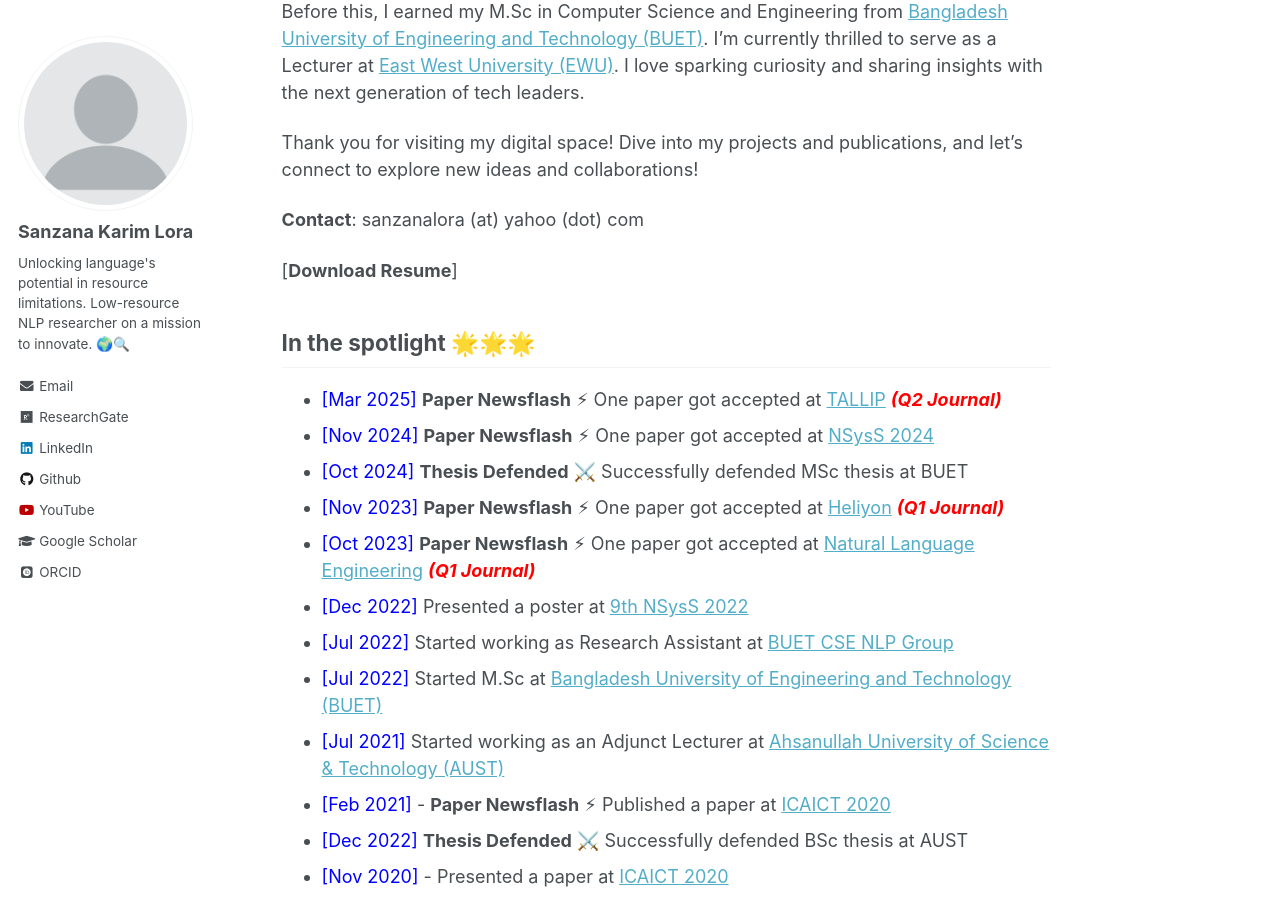
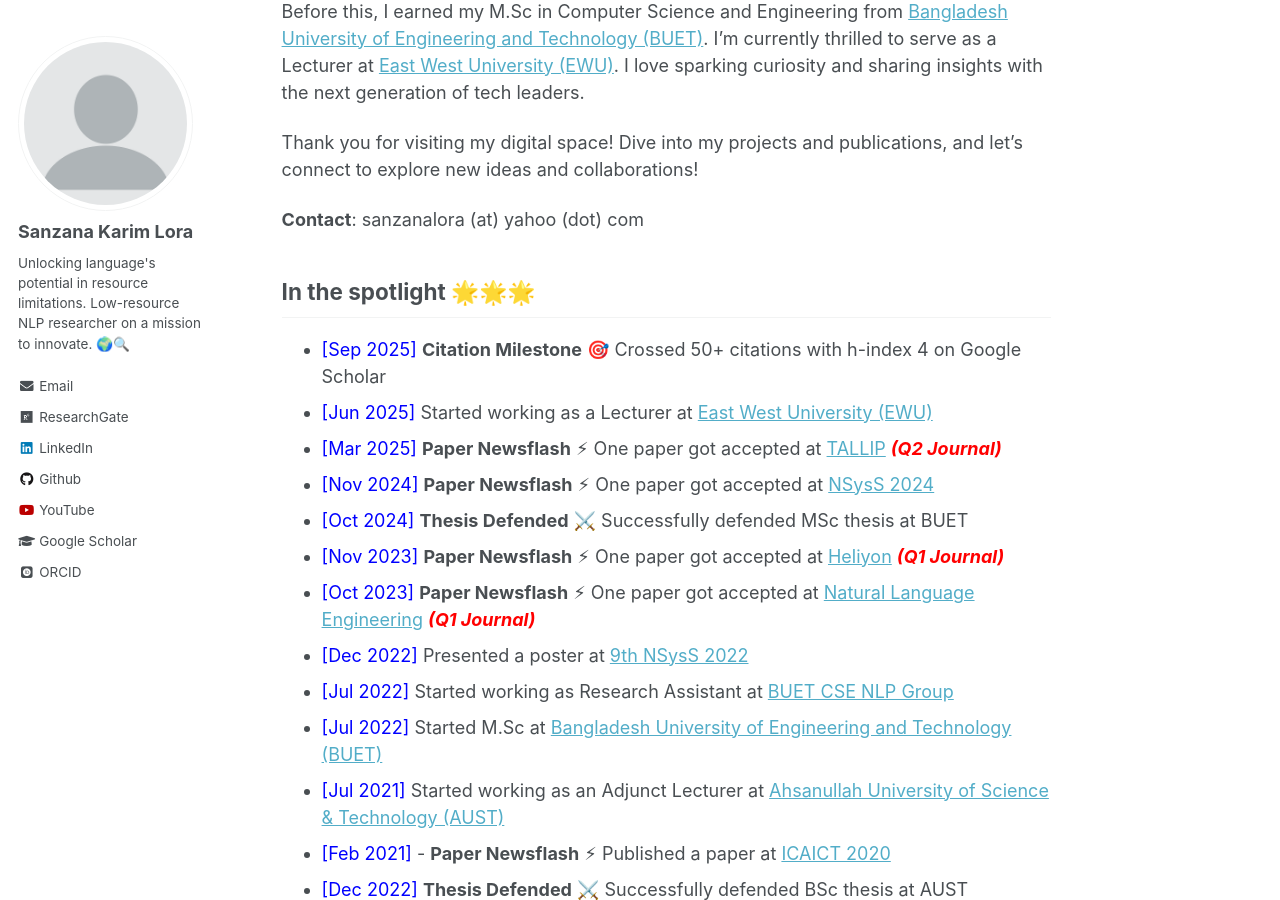
Before and after one commit to sanzanalora/sanzanalora.github.io, a Jekyll site: the page built from _pages/about.md, in a window 1280 px wide and 900 px high, scrolled down 375 px. Built offline with Jekyll 4.4.1, drawn with Linux system fonts in a browser that asks for light colours; some web fonts are replaced.

Commit message:
Update about.md

```diff
--- a/_pages/about.md
+++ b/_pages/about.md
@@ -15,11 +15,11 @@ Thank you for visiting my digital space! Dive into my projects and publications,
 
 **Contact**: sanzanalora (at) yahoo (dot) com
 
-[**Download Resume**]
-
 
 
 ## In the spotlight 🌟🌟🌟
+- <span style="color:Blue"> [Sep 2025] </span> **Citation Milestone** 🎯 Crossed 50+ citations with h-index 4 on Google Scholar
+- <span style="color:Blue"> [Jun 2025] </span> Started working as a Lecturer at [East West University (EWU)](https://ewubd.edu/)
 - <span style="color:Blue"> [Mar 2025] </span>  **Paper Newsflash** ⚡ One paper got accepted at [TALLIP](https://dl.acm.org/journal/tallip) ***<font color="red"> (Q2 Journal) </font>***
 - <span style="color:Blue"> [Nov 2024] </span>  **Paper Newsflash** ⚡ One paper got accepted at [NSysS 2024](https://cse.buet.ac.bd/nsyss2024/)
 - <span style="color:Blue"> [Oct 2024] </span> **Thesis Defended** ⚔️ Successfully defended MSc thesis at BUET
```
